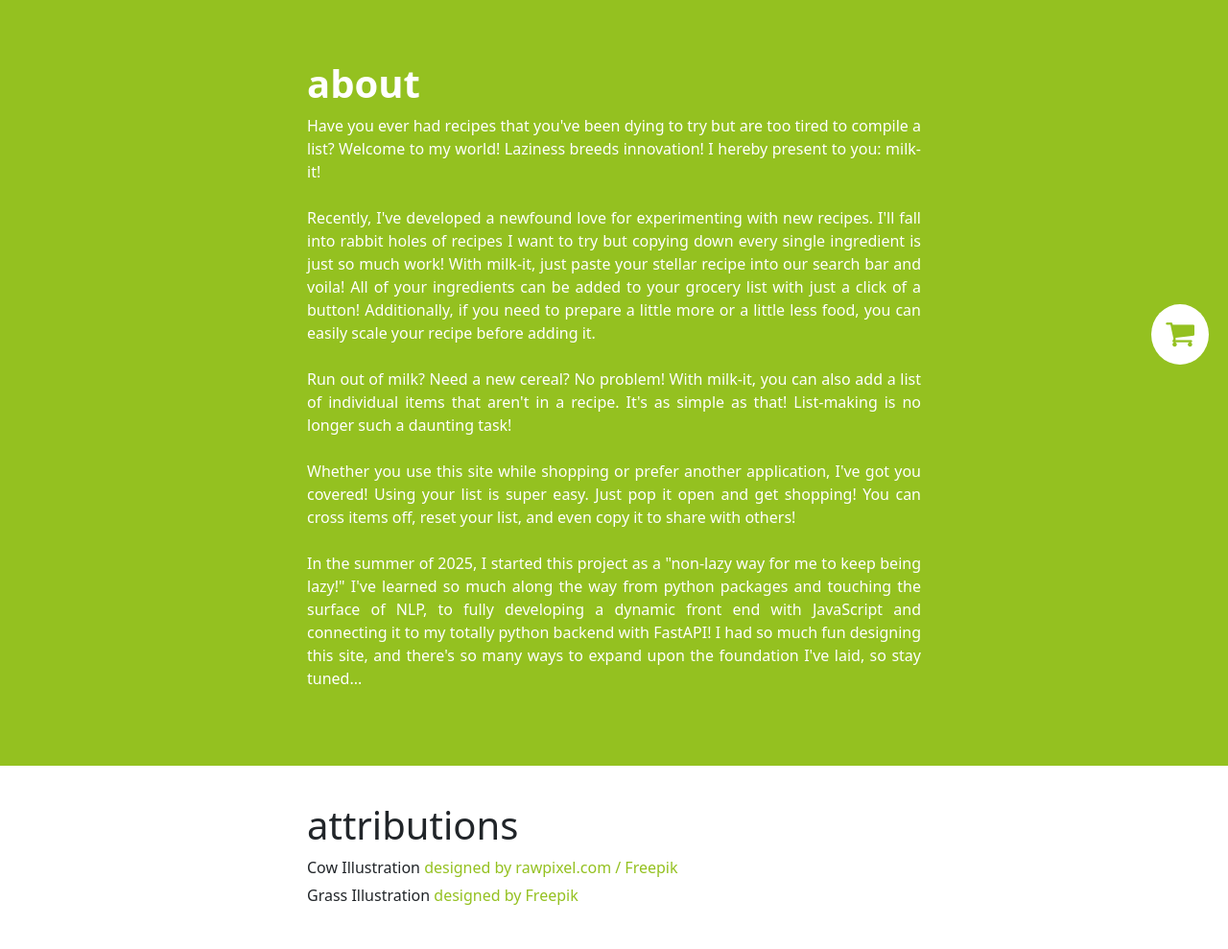
After one commit to Flippyfun02/milk-it, a FastAPI app: template templates/about.html in a window 1280 px wide. The commit adds this page. Shown: the part 400-1389 px from the top of the page at 96% size. Run offline with FastAPI, Linux system fonts and the light colour scheme; the template is opened without the code that fills it, so the values that code supplies are empty.

Commit message:
add about page

```diff
--- a/app.py
+++ b/app.py
@@ -21,6 +21,10 @@
 @app.get("/edit", response_class=HTMLResponse)
 async def edit(request: Request):
     return templates.TemplateResponse("edit.html", {"request": request})
+
+@app.get("/about", response_class=HTMLResponse)
+async def edit(request: Request):
+    return templates.TemplateResponse("about.html", {"request": request})
 
 class RecipeRequest(BaseModel):
     recipe_url: str = Field(min_length=1)
--- a/static/styles.css
+++ b/static/styles.css
@@ -285,6 +285,11 @@
 
 .green-bg {
   color: white;
+  background: var(--green);
+}
+
+.green-bg h1 {
+  font-weight: bold;
 }
 
 .servings-btn-bar,
@@ -360,3 +365,52 @@
   border-color: var(--outline-green);
   box-shadow: 0 0 0 0.25rem rgba(148, 193, 32, 0.5);
 }
+
+.about-container {
+  text-align: justify;
+  padding-top: 5%;
+  padding-bottom: 3%;
+}
+
+.attribution-container :link {
+  color: var(--green);
+  background-color: transparent;
+  text-decoration: none;
+}
+
+.attribution-container a:visited {
+  color: var(--green);
+  background-color: transparent;
+  text-decoration: none;
+}
+
+.attribution-container a:hover {
+  color: var(--outline-green);
+  background-color: transparent;
+  text-decoration: underline;
+}
+
+.attribution-container a:active {
+  color: var(--click-green);
+  background-color: transparent;
+  text-decoration: underline;
+}
+
+#aboutCow {
+  width: 25%;
+  min-width: 100px;
+}
+
+.attribution-container {
+  flex-direction: column;
+  padding-top: 3%;
+  padding-bottom: 3%;
+}
+
+.attribution-container p {
+  margin-bottom: 5px;
+}
+
+.logo-container {
+  padding-top: 8%;
+}
--- /dev/null
+++ b/templates/about.html
@@ -0,0 +1,43 @@
+{% extends "layout.html" %}
+{% block title %}About{% endblock %}
+
+{% block content %}
+
+<div class="logo-container">
+    <div class="logo">
+        <img id="aboutCow" src="../static/images/cow_in_grass.svg" draggable="false">
+    </div>
+</div>
+<div class="about-container no-select-text green-bg">
+    <div class="input-align">
+        <h1>about</h1>
+    <p>
+        Have you ever had recipes that you've been dying to try but are too tired to compile a list?
+        Welcome to my world! Laziness breeds innovation! I hereby present to you: milk-it! <br><br>
+        Recently, I've developed a newfound love for experimenting with new recipes. I'll fall into
+        rabbit holes of recipes I want to try but copying down every single ingredient is just so
+        much work! With milk-it, just paste your stellar recipe into our search bar and voila! All
+        of your ingredients can be added to your grocery list with just a click of a button!
+        Additionally, if you need to prepare a little more or a little less food, you can easily
+        scale your recipe before adding it. <br><br>
+        Run out of milk? Need a new cereal? No problem! With milk-it, you can also add a list of
+        individual items that aren't in a recipe. It's as simple as that! List-making is no longer
+        such a daunting task! <br><br>
+        Whether you use this site while shopping or prefer another application, I've got you covered!
+        Using your list is super easy. Just pop it open and get shopping! You can cross items off,
+        reset your list, and even copy it to share with others! <br><br>
+        In the summer of 2025, I started this project as a "non-lazy way for me to keep being lazy!"
+        I've learned so much along the way from python packages and touching the surface of NLP,
+        to fully developing a dynamic front end with JavaScript and connecting it to my totally python
+        backend with FastAPI! I had so much fun designing this site, and there's so many ways to
+        expand upon the foundation I've laid, so stay tuned... <br><br>
+    </p>
+    </div>
+</div>
+<div class="attribution-container no-select-text input-align">
+    <h1>attributions</h1>
+    <p>Cow Illustration <a href="http://www.freepik.com">designed by rawpixel.com / Freepik</a></p>
+    <p>Grass Illustration <a href="http://www.freepik.com">designed by Freepik</a></p>
+</div>
+
+{% endblock %}
--- a/templates/layout.html
+++ b/templates/layout.html
@@ -42,7 +42,7 @@
                         <a class="nav-link" aria-current="page" href="/edit">edit</a>
                     </li>
                     <li class="nav-item">
-                        <a class="nav-link" aria-current="page" href="#">attributions</a>
+                        <a class="nav-link" aria-current="page" href="/about">about</a>
                     </li>
                 </ul>
             </div>
```
